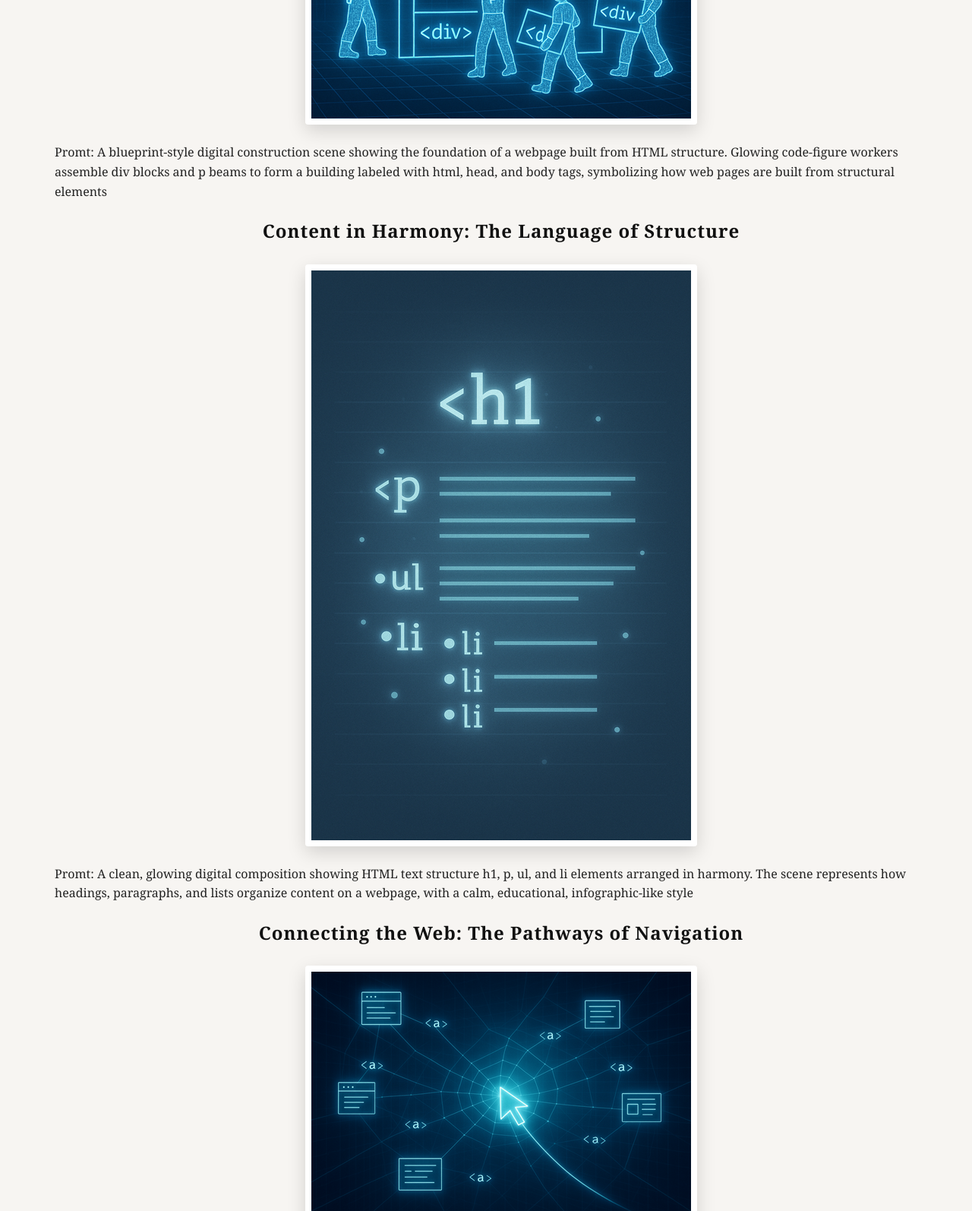
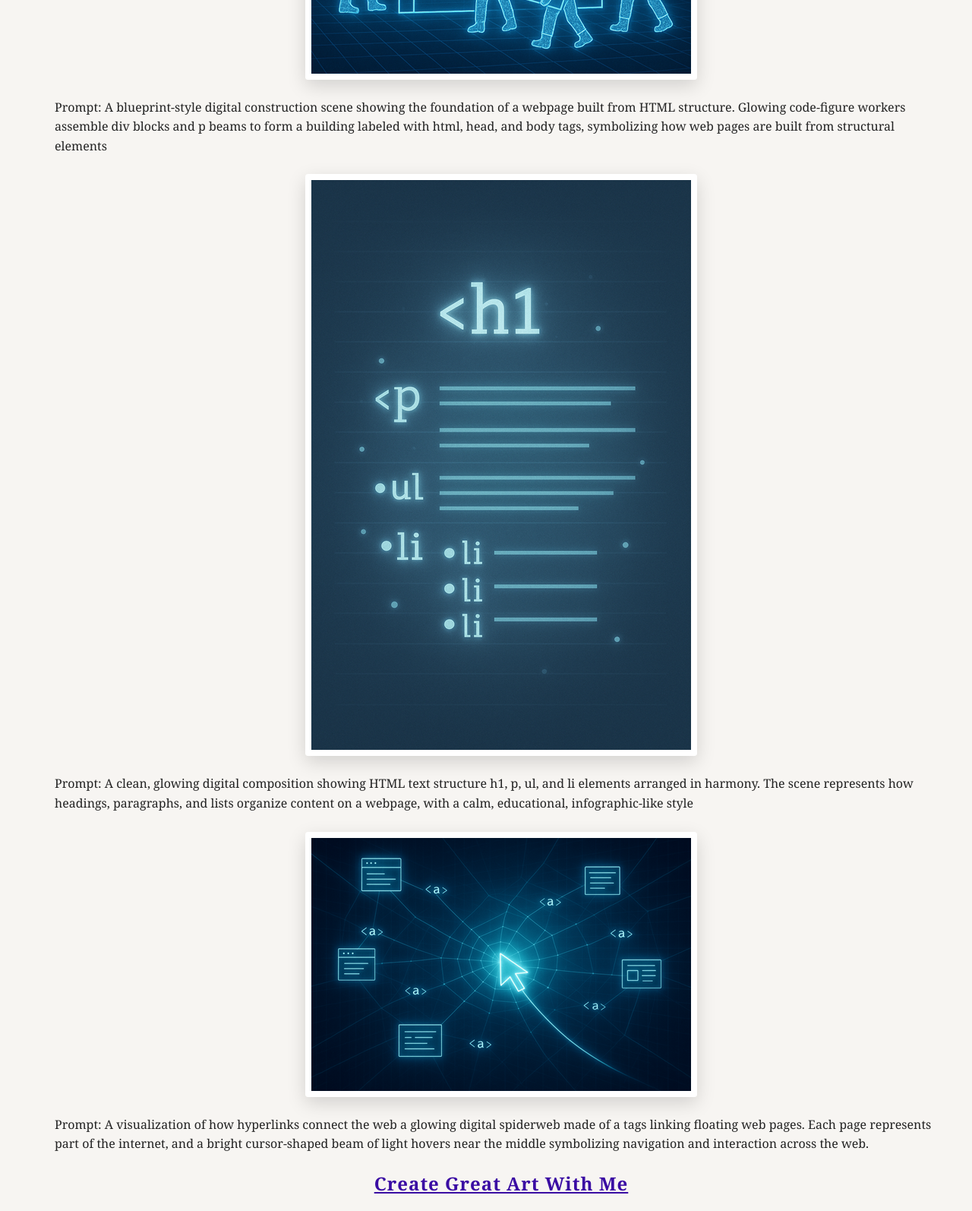
Before and after one commit to CIT85/justint-pub, a plain HTML site: page w3/index.html in a window 1280 px wide. Shown: the part 540-2134 px from the top of the page at 76% size. Drawn offline with Linux system fonts and the light colour scheme.

Commit message:
fixed h2

```diff
--- a/w3/index.html
+++ b/w3/index.html
@@ -11,19 +11,18 @@
     <h1>The Art of Web Development</h1>
     <ul>
         <li>
-            <h2>Building the Web: The Architecture of HTML</h2>
             <img src="../img/img_1.png" alt="Blueprint-style image of glowing code-figure workers building a digital structure labeled with HTML tags html, head, div, and p, representing the framework of a webpage">
-            <p>Promt: A blueprint-style digital construction scene showing the foundation of a webpage built from HTML structure. Glowing code-figure workers assemble div blocks and p beams to form a building labeled with html, head, and body tags, symbolizing how web pages are built from structural elements</p>
+            <p>Prompt: A blueprint-style digital construction scene showing the foundation of a webpage built from HTML structure. Glowing code-figure workers assemble div blocks and p beams to form a building labeled with html, head, and body tags, symbolizing how web pages are built from structural elements</p>
         </li>
         <li>
-            <h2>Content in Harmony: The Language of Structure</h2>
+
             <img src="../img/img_2.png" alt="A glowing digital layout of HTML tags including h1, p, ul, and li arranged in a calm, organized design representing text and list structure on a webpage.">
-            <p>Promt: A clean, glowing digital composition showing HTML text structure h1, p, ul, and li elements arranged in harmony. The scene represents how headings, paragraphs, and lists organize content on a webpage, with a calm, educational, infographic-like style</p>
+            <p>Prompt: A clean, glowing digital composition showing HTML text structure h1, p, ul, and li elements arranged in harmony. The scene represents how headings, paragraphs, and lists organize content on a webpage, with a calm, educational, infographic-like style</p>
         </li>
         <li>
-            <h2>Connecting the Web: The Pathways of Navigation</h2>
+
             <img src="../img/img_3.png" alt="A glowing digital spiderweb made of HTML a tags connecting floating web pages, with a bright cursor-shaped light hovering near one node against a deep blue to cyan background representing internet navigation and connectivity.">
-            <p> Promt: A visualization of how hyperlinks connect the web  a glowing digital spiderweb made of a tags linking floating web pages. Each page represents part of the internet, and a bright cursor-shaped beam of light hovers near the middle symbolizing navigation and interaction across the web.</p>
+            <p> Prompt: A visualization of how hyperlinks connect the web  a glowing digital spiderweb made of a tags linking floating web pages. Each page represents part of the internet, and a bright cursor-shaped beam of light hovers near the middle symbolizing navigation and interaction across the web.</p>
         </li>
 
         <h2><a href="https://www.chatgpt.com" target="_blank"> Create Great Art With Me</a></h2>
```
